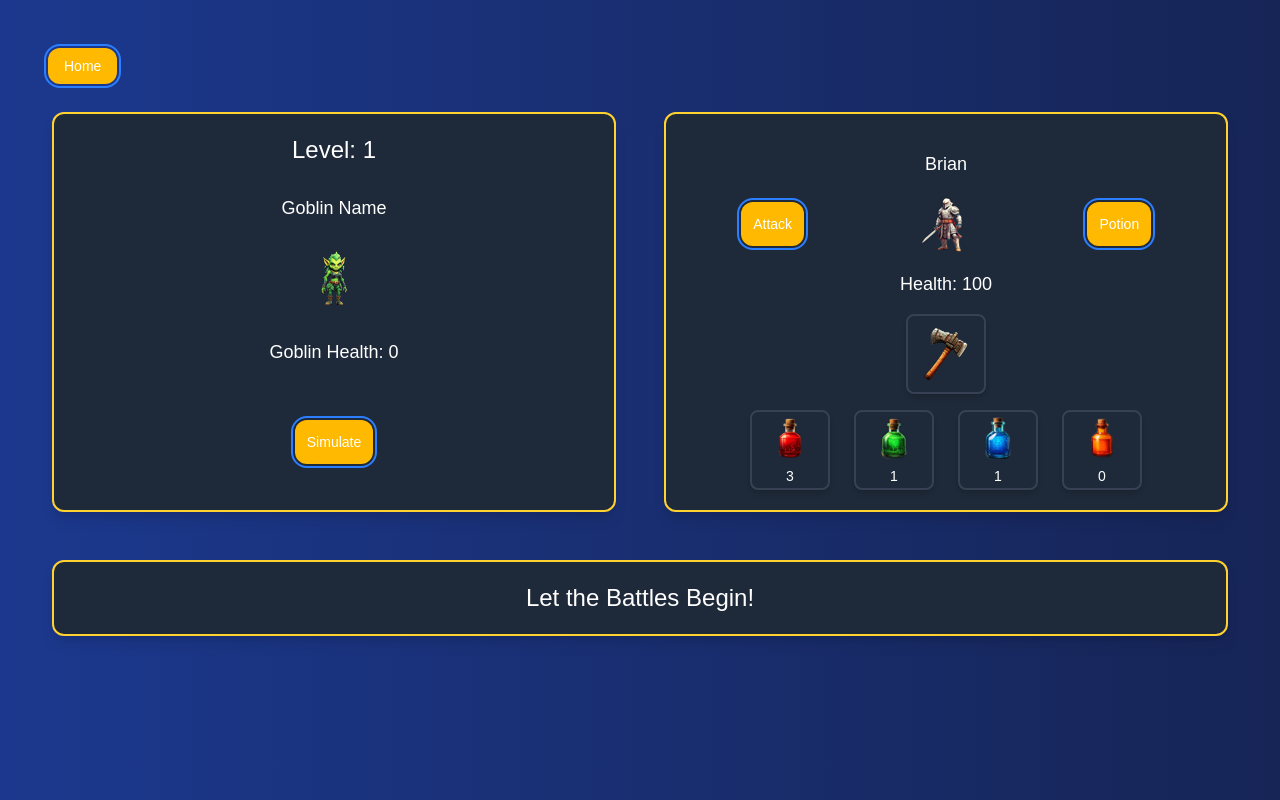
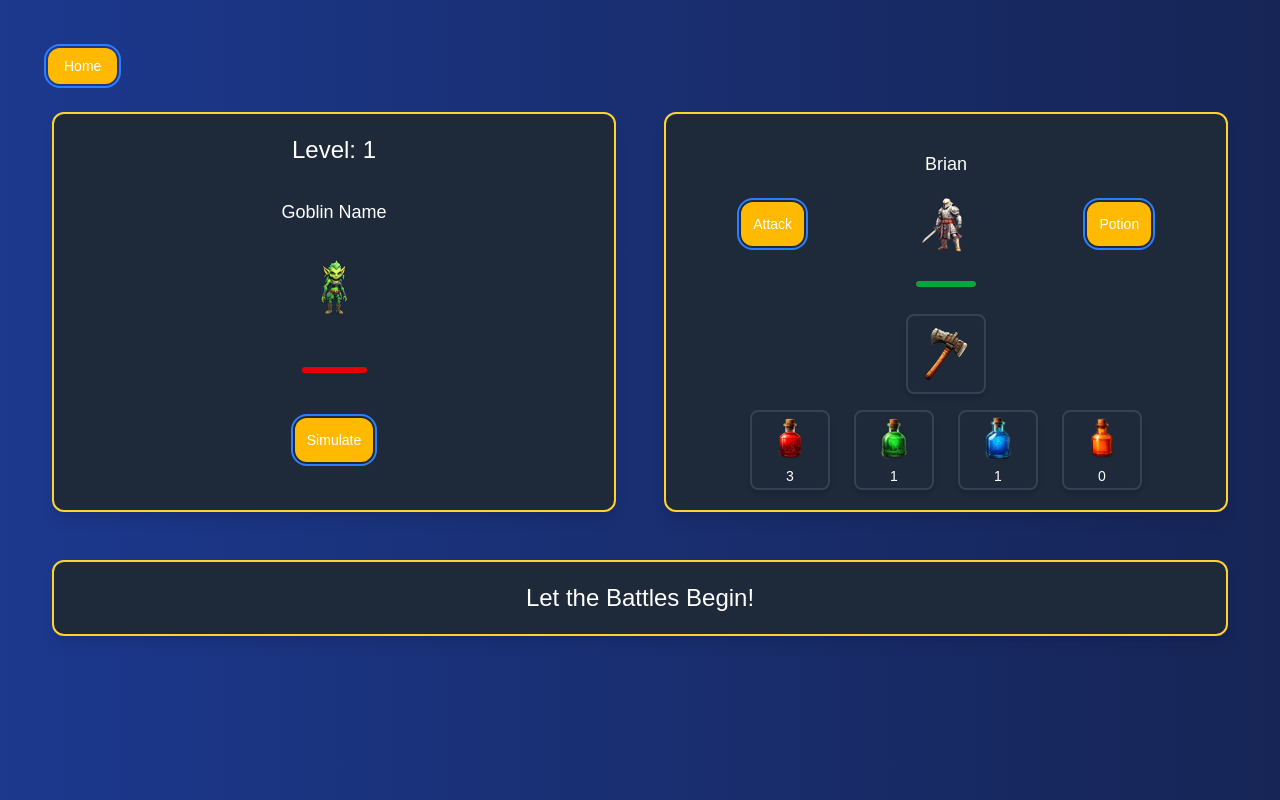
Before and after one commit to cchester11/goblins, a React (Vite) app: page /game in a window 1280 px wide. Built offline with nearby package versions, Linux system fonts and the light colour scheme; a web font is replaced by a local one.

Commit message:
health bar implementation

```diff
--- a/src/components/BrianContainer.jsx
+++ b/src/components/BrianContainer.jsx
@@ -155,8 +155,13 @@ export default function BrianContainer({
                                           />
                                     </div>
                                     {/* Brian's health container */}
-                                    <div className="flex justify-center">
-                                          Health: {brian.health}
+                                    <div className="w-full bg-red-600 rounded-full h-1.5 overflow-hidden">
+                                          <div
+                                                className="bg-green-600 h-1.5 rounded-full"
+                                                style={{
+                                                      width: `${brian.health}%`,
+                                                }}
+                                          ></div>
                                     </div>
                               </div>
                         </div>
@@ -184,9 +189,7 @@ export default function BrianContainer({
                         </div>
 
                         {/* container for Brians weapon */}
-                        <div>
-                              {/* dummy div */}
-                        </div>
+                        <div>{/* dummy div */}</div>
                         <div className="flex items-center justify-center">
                               <button
                                     type="button"
--- a/src/components/EnemyContainer.jsx
+++ b/src/components/EnemyContainer.jsx
@@ -1,6 +1,7 @@
 import { useNavigate } from "react-router-dom";
 import { handleGoblinTurn } from "../utils";
 import { endGame } from "../lib";
+import { goblins } from "../data";
 
 export default function EnemyContainer({
       brian,
@@ -10,19 +11,24 @@ export default function EnemyContainer({
       goblinActive,
       setGoblinActive,
       setIsActive,
-      goblinIdx
+      goblinIdx,
 }) {
       const navigate = useNavigate();
       const level = goblinIdx + 1;
+      const maxHealth = goblins[goblinIdx].health;
 
       return (
+            // master container
             <div className="grid grid-cols-1 border-2 border-amber-300 bg-gray-800 text-white rounded-xl p-5 shadow-lg m-3">
+                  {/* Level Container */}
                   <div className="flex justify-center text-2xl">
                         {"Level: " + level}
                   </div>
+                  {/* Goblins Name */}
                   <div className="flex justify-center">
                         {goblin.name || "Goblin Name"}
                   </div>
+                  {/* Goblins Image */}
                   <div className="flex justify-center">
                         <img
                               src={goblin.image || "/goblin_1.png"}
@@ -30,9 +36,21 @@ export default function EnemyContainer({
                               className="h-[60px] w-[60px]"
                         />
                   </div>
-                  <div className="flex justify-center">
-                        Goblin Health: {goblin.health}
+                  {/* Goblins Health Bar */}
+                  <div className="flex justify-center items-center">
+                        <div className="w-2/16 bg-red-600 rounded-full h-1.5 overflow-hidden">
+                              <div
+                                    className="bg-green-600 h-1.5 rounded-full"
+                                    style={{
+                                          width: `${
+                                                (goblin.health / maxHealth) *
+                                                100
+                                          }%`,
+                                    }}
+                              ></div>
+                        </div>
                   </div>
+                  {/* Simulate Goblin Attack */}
                   <div className="grid grid-cols-1 m-3 justify-between items-center align-middle">
                         <div className="flex justify-center">
                               <button
```
